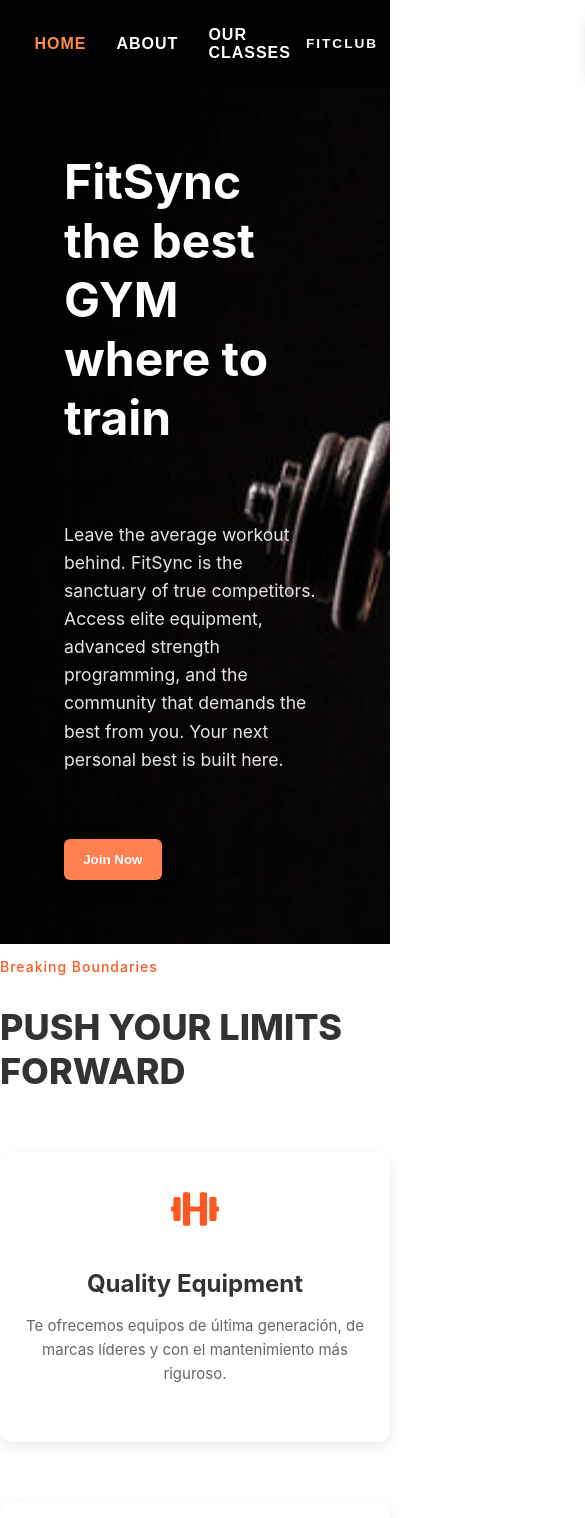
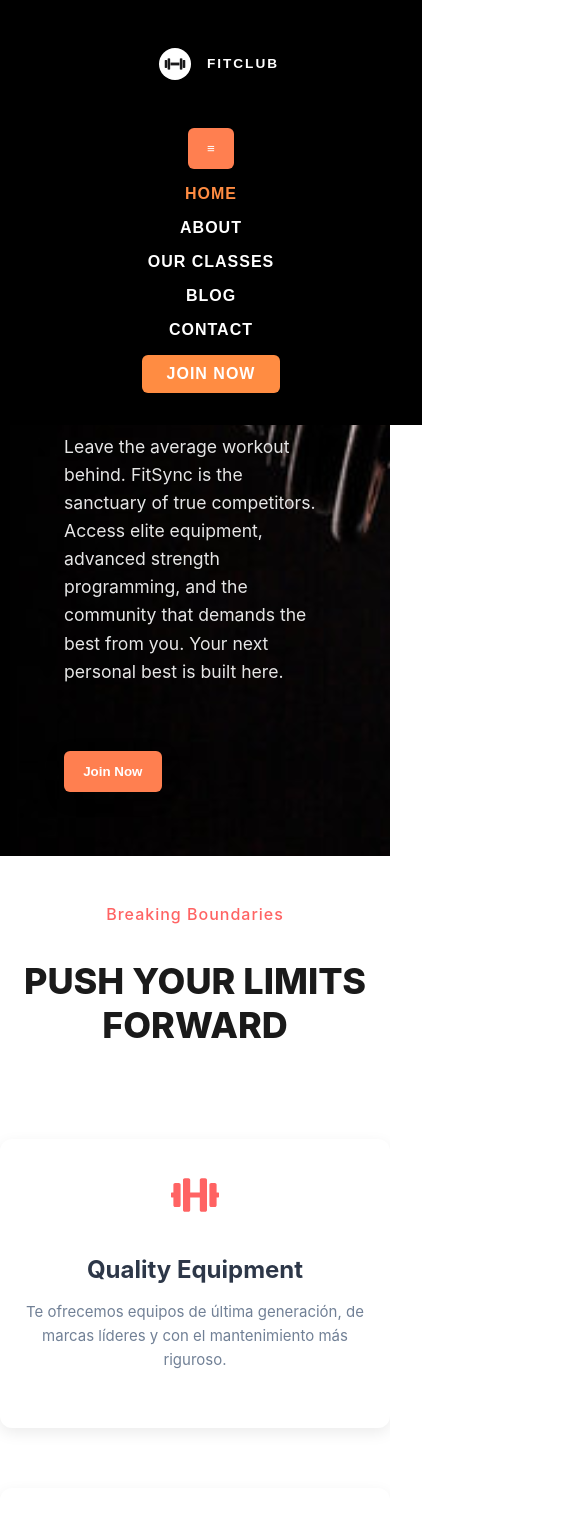
Before and after one commit to josefrometa/FitSync, a React (Vite) app: page / in a window 390 px wide. Shown: the top 1518 px of the page, 585 px wide, since content can reach past the window. Built offline with nearby package versions, Linux system fonts and the light colour scheme.

Commit message:
añadiendo logo, mejorando diseño, acomodando animacion

```diff
--- a/index.html
+++ b/index.html
@@ -2,9 +2,9 @@
 <html lang="en">
   <head>
     <meta charset="UTF-8" />
-    <link rel="icon" type="image/svg+xml" href="/vite.svg" />
+    <link rel="icon" type="image/svg+xml" href="/logo_fitsync.png" />
     <meta name="viewport" content="width=device-width, initial-scale=1.0" />
-    <title>react-with-flask</title>
+    <title>FitSync</title>
     <script src="https://kit.fontawesome.com/307af22ccf.js" crossorigin="anonymous"></script>
   </head>
   <body>
--- a/src/App.jsx
+++ b/src/App.jsx
@@ -32,11 +32,7 @@ function App() {
 
     <About />
 
-      <main>
-        <About />
-      </main>
-
-      <Footer />
+    <Footer />
     </>
   )
 }
--- a/src/components/About.jsx
+++ b/src/components/About.jsx
@@ -55,7 +55,7 @@ export default function About() {
               <p>Programas diseñados específicamente para tus objetivos.</p>
             </div>
 
-            <div className="service-card featured">
+            <div className="service-card">
               <div className="service-icon">🥗</div>
               <h3>Plan Nutricional</h3>
               <p>Guías alimentarias personalizadas que complementan tu entrenamiento.</p>
--- a/src/components/Footer.jsx
+++ b/src/components/Footer.jsx
@@ -5,12 +5,12 @@ export default function Footer() {
 
   return (
     <footer className='site-footer'>
-        <div class="footer-content">
+        <div className="footer-content">
 
-        <div class="footer-column brand-column">
-            <div class="brand-info">
-                <span class="logo-icon">FS</span>
-                <span class="logo-text">FitSync</span>
+        <div className="footer-column brand-column">
+            <div className="brand-info">
+                <span className="logo-icon">FS</span>
+                <span className="logo-text">FitSync</span>
             </div>
             <ul>
                 <li><a href="#">Blog</a></li>
@@ -18,16 +18,16 @@ export default function Footer() {
             </ul>
         </div>
 
-        <div class="footer-column digital-column">
-            <div class="column-title">Digital</div>
+        <div className="footer-column digital-column">
+            <div className="column-title">Digital</div>
             <ul>
                 <li><a href="#">Servicios</a></li>
                 <li><a href="#">Contacto: +58 41400000</a></li>
             </ul>
         </div>
 
-        <div class="footer-column info-column">
-            <div class="column-title">INFORMACIÓN</div>
+        <div className="footer-column info-column">
+            <div className="column-title">INFORMACIÓN</div>
             <ul>
                 <li><a href="#">Plan de Social Media</a></li>
                 <li><a href="#">Plan de Marketing Digital</a></li>
@@ -35,23 +35,23 @@ export default function Footer() {
             </ul>
         </div>
 
-        <div class="footer-column community-column">
-            <div class="column-title">MI COMUNIDAD</div>
-            <div class="social-icons">
-                <a href="#" aria-label="Facebook"><i class="fab fa-facebook-f"></i></a>
-                <a href="#" aria-label="Twitter"><i class="fab fa-twitter"></i></a>
-                <a href="#" aria-label="Instagram"><i class="fab fa-instagram"></i></a>
-                <a href="#" aria-label="LinkedIn"><i class="fab fa-linkedin-in"></i></a>
-                <a href="#" aria-label="YouTube"><i class="fab fa-youtube"></i></a>
-                <a href="#" aria-label="Pinterest"><i class="fab fa-pinterest-p"></i></a>
-                <a href="#" aria-label="RSS"><i class="fas fa-rss"></i></a>
+        <div className="footer-column community-column">
+            <div className="column-title">MI COMUNIDAD</div>
+            <div className="social-icons">
+                <a href="#" aria-label="Facebook"><i className="fab fa-facebook-f"></i></a>
+                <a href="#" aria-label="Twitter"><i className="fab fa-twitter"></i></a>
+                <a href="#" aria-label="Instagram"><i className="fab fa-instagram"></i></a>
+                <a href="#" aria-label="LinkedIn"><i className="fab fa-linkedin-in"></i></a>
+                <a href="#" aria-label="YouTube"><i className="fab fa-youtube"></i></a>
+                <a href="#" aria-label="Pinterest"><i className="fab fa-pinterest-p"></i></a>
+                <a href="#" aria-label="RSS"><i className="fas fa-rss"></i></a>
             </div>
         </div>
     </div>
 
-    <div class="footer-bottom">
-        <p class="copyright">Copyright © 2025 - <a href="#">FitSync</a> | <a href="#">Aviso Legal y Política de Privacidad</a></p>
-        <p class="web-dev">Desarrollo Web FitSync Team</p>
+    <div className="footer-bottom">
+        <p className="copyright">Copyright © 2025 - <a href="#">FitSync</a> | <a href="#">Aviso Legal y Política de Privacidad</a></p>
+        <p className="web-dev">Desarrollo Web FitSync Team</p>
     </div>
     </footer>
   )
--- a/src/components/Navbar.jsx
+++ b/src/components/Navbar.jsx
@@ -2,9 +2,14 @@ import React from 'react'
 import '../styles/Navbar.css'
 
 export default function Navbar() {
-
+  const [isMenuOpen, setIsMenuOpen] = React.useState(true);
   return (
     <nav className="navbar-container">
+      <div className='navbar-menu'>
+        <button className='menu-mobile' onClick={() => setIsMenuOpen(!isMenuOpen)}>
+          { isMenuOpen ? '≡' : 'X' }
+        </button>
+      </div>
       <div className="navbar-links">
         <a href="#home" className="nav-link active">HOME</a>
         <a href="#about" className="nav-link">ABOUT</a>
@@ -13,6 +18,7 @@ export default function Navbar() {
 
       <div className="navbar-logo-name">
         {/* Aquí iría el logo si lo incluyeras */}
+        <img src="logo_fitsync.png" alt="logo_fitsync" className="logo-img" />
         <span className="logo-text">FITCLUB</span>
       </div>
 
--- a/src/index.css
+++ b/src/index.css
@@ -6,6 +6,7 @@
   --reverse-principal: #1a1a1a;
   --text-secundario: rgba(255, 255, 255, 0.6);
   --color-especial: #ff6363;
+  --color-gray: rgba(125, 125, 125, 1);
 
 }
 
--- a/src/styles/Gallery.css
+++ b/src/styles/Gallery.css
@@ -20,6 +20,7 @@
     max-width: 20rem;
     width: 100%;
     transition: transform 0.3s ease-in-out;
+    border-radius: 1rem;
 }
 .gallery-images img:hover{
     transform: scale(1.05);
--- a/src/styles/Navbar.css
+++ b/src/styles/Navbar.css
@@ -3,6 +3,14 @@
   --background-color: #000000;
   --text-color: #ffffff;
   --accent-color: #ff8c42; /* Naranja quemado del botón y texto activo */
+}
+
+/*Logo*/
+.logo-img{
+  width: 2rem;
+  background: var(--principal);
+  border-radius: 50%;
+  margin: 0 1rem;
 }
 
 /* Contenedor principal del Navbar */
@@ -11,7 +19,7 @@
   display: flex;
   justify-content: space-between; /* Distribuye los elementos (links, logo, botón) */
   align-items: center;
-  padding: 1rem 5%; /* Padding superior/inferior y a los lados */
+  padding: 1rem; /* Padding superior/inferior y a los lados */
   font-family: Arial, sans-serif; /* Puedes ajustar la fuente */
   color: var(--text-color);
 }
@@ -74,3 +82,35 @@
 .join-button:hover {
   background-color: #e67e3a; /* Un tono un poco más oscuro al pasar el ratón */
 }
+
+.navbar-menu{
+  display: none;
+}
+
+@media (max-width: 768px) {
+  .navbar-container {
+    flex-direction: column;
+    position: fixed;
+    width: 100%;
+  }
+  .navbar-logo-name{
+    order: -1;
+    padding: 2rem 1rem;
+  }
+  .navbar-links, .navbar-right{
+    flex-direction: column;
+    gap: 1rem;
+    margin-bottom: 1rem;
+  }
+  .navbar-right button{
+    margin: 0;
+  }
+  .navbar-right button:hover, .menu-mobile:hover {
+    transform: none;
+    background: var(--color-especial);
+  }
+  .navbar-menu{
+    display: block;
+    margin: 1rem 0;
+  }
+}
--- a/src/styles/Payment.css
+++ b/src/styles/Payment.css
@@ -38,6 +38,7 @@
 }
 .payment-features-info{
     display: flex;
+    align-items: center;
     gap: 1rem;
 }
 .payment-features .payment-features-info:not(:last-child) {
@@ -48,6 +49,10 @@
 .payment-features-info .icon-check{
     color: var(--color-especial);
 }
+.payment-features-info p{
+    margin: 0;
+}
+
 .payment-button{
     display: flex;
     justify-content: center;
--- a/src/styles/Services.css
+++ b/src/styles/Services.css
@@ -1,14 +1,22 @@
 .services-section-container {
-  background-color: #ffffff !important;
+  background-color: var(--principal);
   text-align: center;
   padding: 80px 20px;
+}
+
+.services-header{
+  display: flex;
+  flex-direction: column;
+  align-items: center;
+  text-align: center;
+  margin: 2rem 0;
 }
 
 /* 2. Encabezado */
 
 .services-subtitle {
-  color: #ff5722 !important; /* Mantiene el naranja como color de acento */
-  font-size: 14px;
+  color: var(--color-especial); /* Mantiene el naranja como color de acento */
+  font-size: 1rem;
   font-weight: 500;
   margin-bottom: 5px;
   letter-spacing: 1px;
@@ -16,7 +24,7 @@
 
 .services-main-title {
   /* FUERZA el color oscuro para que sea visible sobre el fondo blanco */
-  color: #333333 !important;
+  color: var(--text-principal);
   font-size: 36px;
   font-weight: 800;
   text-transform: uppercase;
@@ -25,8 +33,9 @@
 
 /* 3. Grid de Tarjetas: Aseguramos que no tenga un fondo oscuro por sí mismo */
 .services-cards-grid {
-  background-color: transparent !important; /* Fondo transparente o blanco si fuera necesario */
+  background-color: transparent; /* Fondo transparente o blanco si fuera necesario */
   display: flex;
+  flex-wrap: wrap;
   justify-content: center;
   gap: 30px;
   max-width: 1200px;
@@ -36,21 +45,22 @@
 /* 4. Tarjeta Individual */
 
 .service-card {
-  background-color: transparent !important; /* Fondo de tarjeta transparente o blanco */
+  background-color: transparent; /* Fondo de tarjeta transparente o blanco */
   flex: 1;
+  min-width: 180px;
   max-width: 280px;
   padding: 20px 10px;
 }
 
 .service-icon {
-  color: #ff5722 !important; /* FUERZA el naranja para los íconos */
+  color: var(--color-especial); /* FUERZA el naranja para los íconos */
   font-size: 50px;
   margin-bottom: 20px;
 }
 
 .service-title {
   /* FUERZA el color oscuro para los títulos */
-  color: #333333 !important;
+  color: var(--text-principal);
   font-size: 18px;
   font-weight: 700;
   margin-bottom: 10px;
@@ -58,7 +68,7 @@
 
 .service-description {
   /* FUERZA el color gris oscuro para las descripciones */
-  color: #666666 !important;
+  color: var(--color-gray);
   font-size: 15px;
   line-height: 1.6;
 }
```
Also changed, not shown: public/logo_fitsync.png (added).
